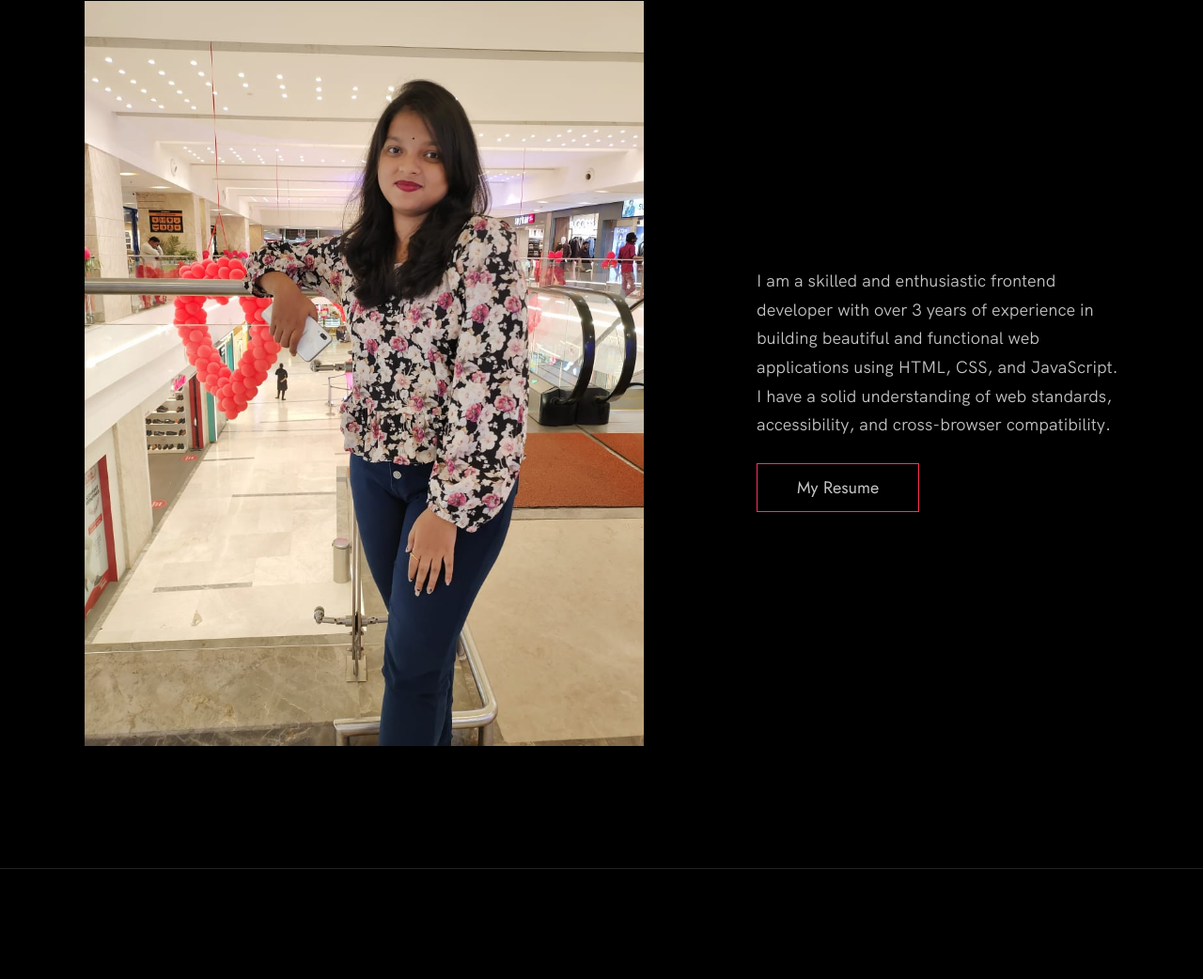
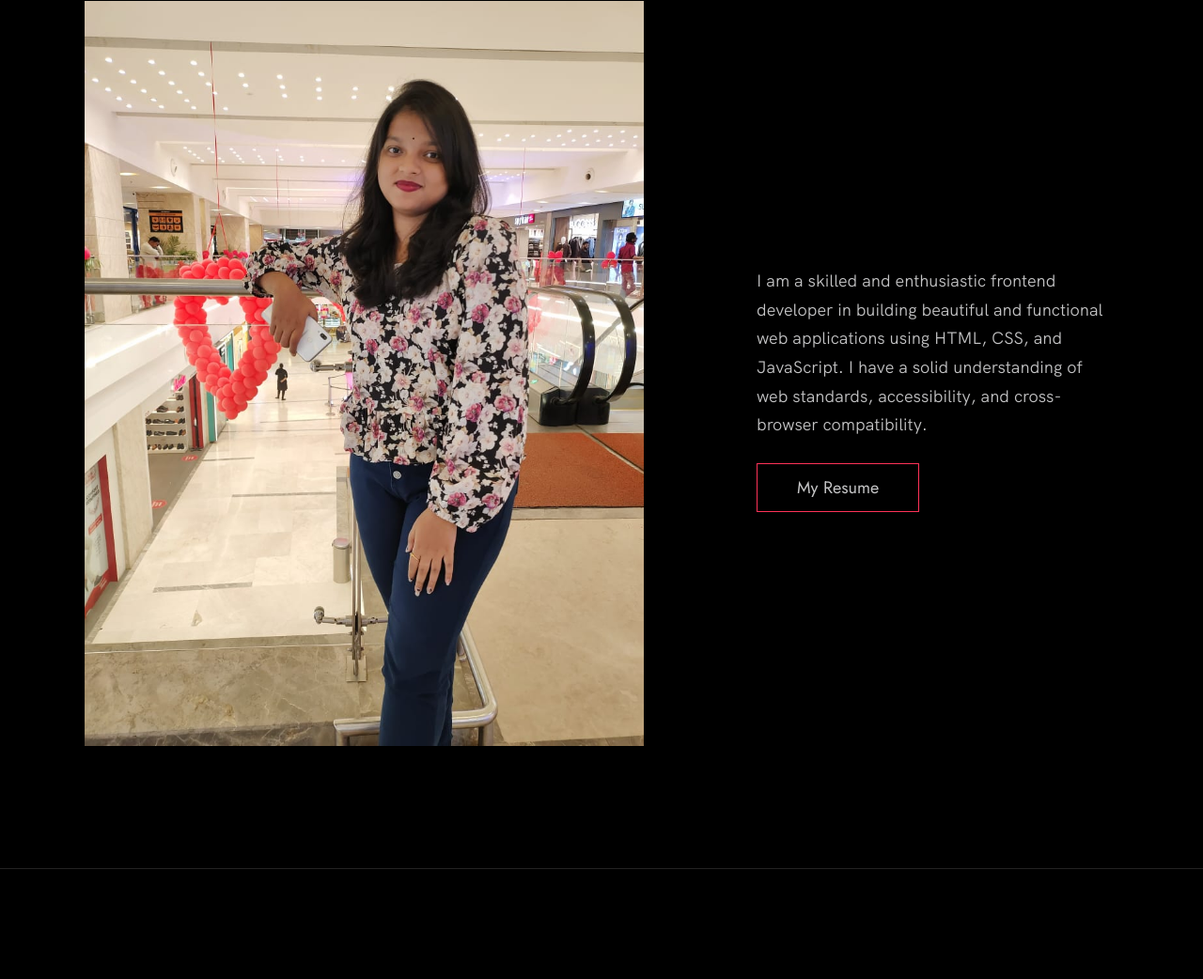
Before and after one commit to subhamjyoti0/Portfolio, a plain HTML site: page index.html in a window 1280 px wide. Shown: the part 1842-2884 px from the top of the page at 94% size. Drawn offline with Linux system fonts and the light colour scheme.

Commit message:
Update index.html

```diff
--- a/index.html
+++ b/index.html
@@ -101,7 +101,7 @@
           <div class="about__text">
 
             <p>
-              I am a skilled and enthusiastic frontend developer with over 3 years of experience in building beautiful and functional web applications using HTML, CSS, and JavaScript. I have a solid understanding of web standards, accessibility, and cross-browser compatibility.
+              I am a skilled and enthusiastic frontend developer in building beautiful and functional web applications using HTML, CSS, and JavaScript. I have a solid understanding of web standards, accessibility, and cross-browser compatibility.
             </p>
 
             <a href="#" class="btn">My Resume</a>
```
